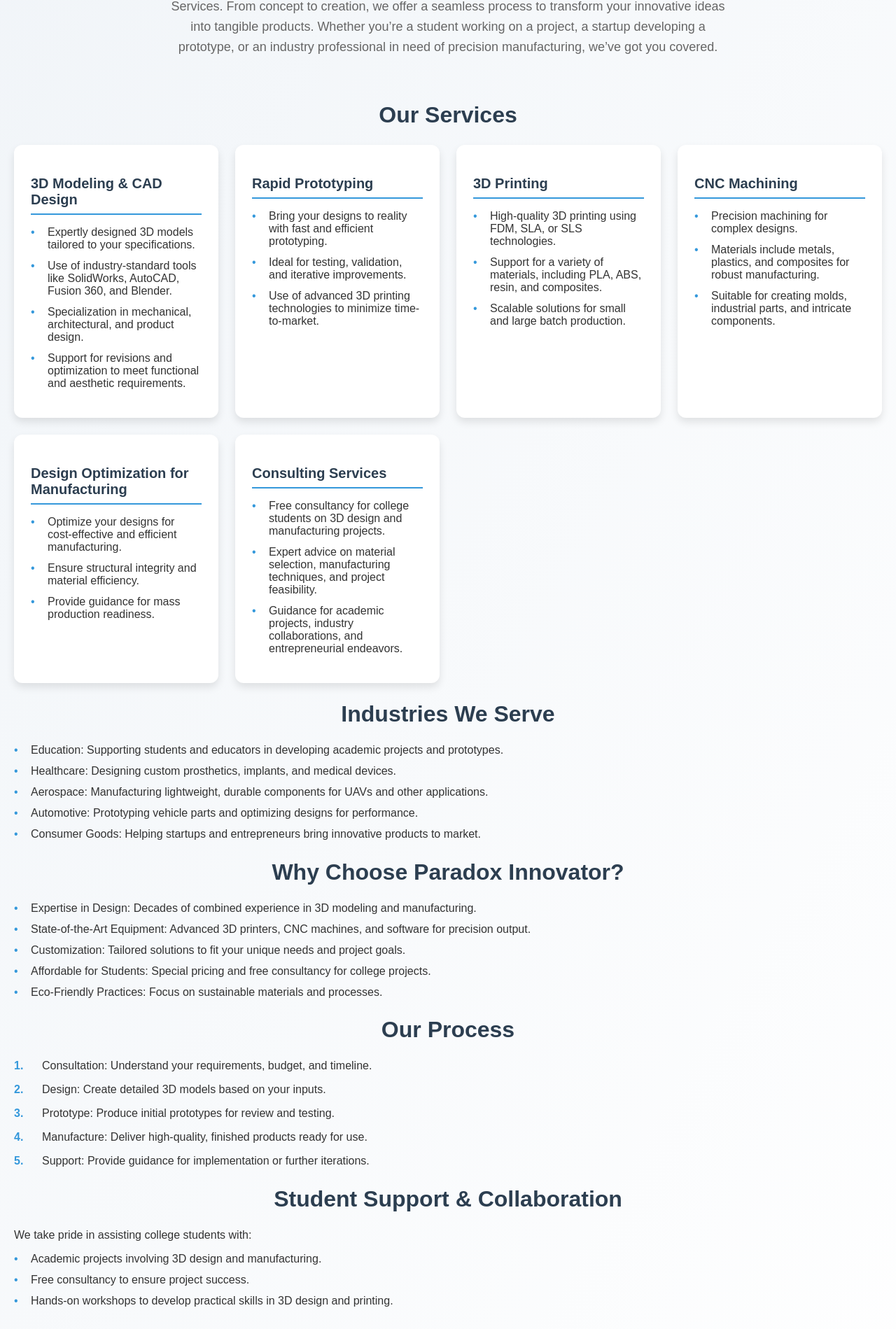
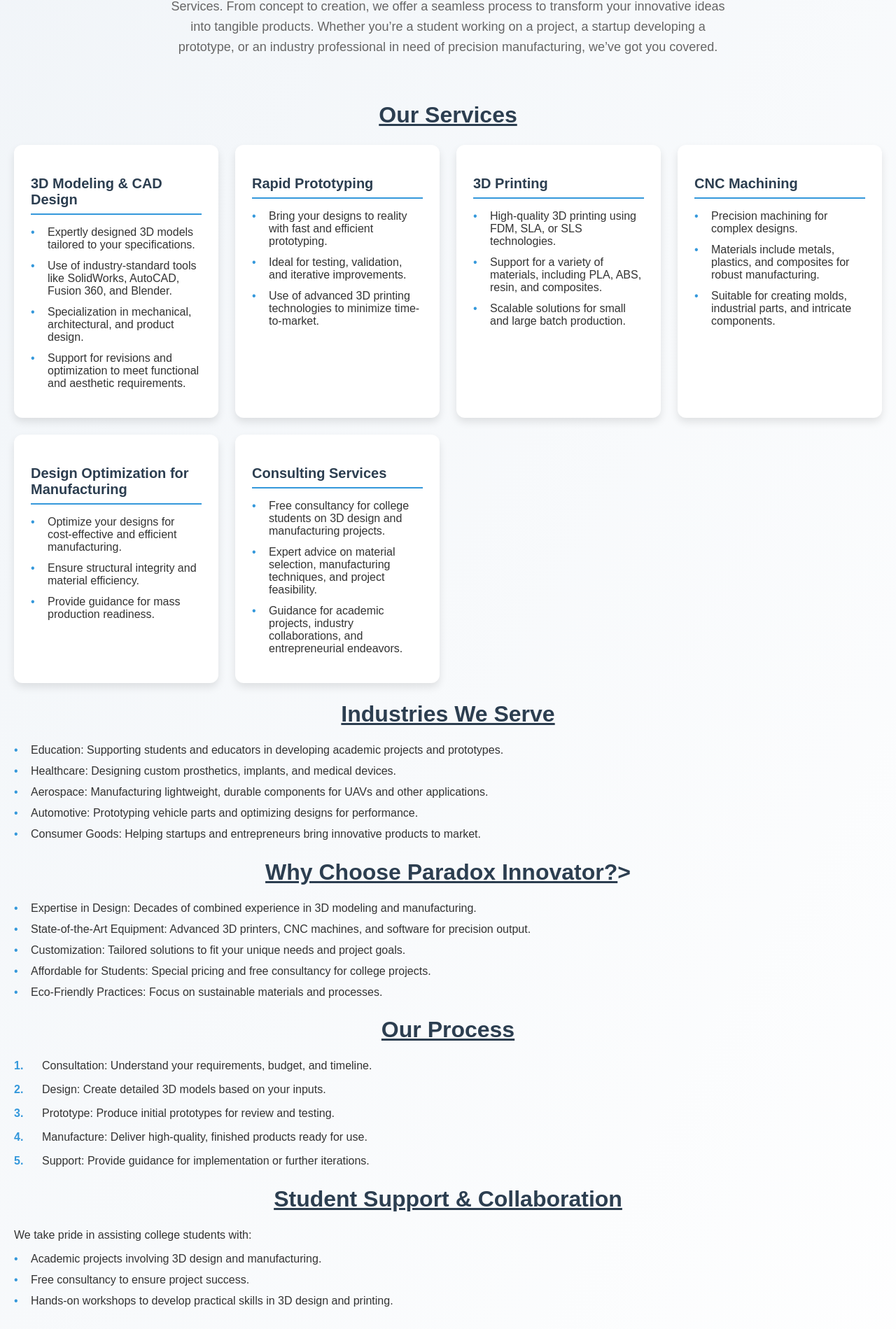
Before and after one commit to shivamp9381/paradox-innovator, a React (Create React App) app: page /3d-design in a window 1280 px wide. Shown: the part 470-2369 px from the top of the page at 70% size. Built offline with nearby package versions, Linux system fonts and the light colour scheme.

Commit message:
Update 3D_design.jsx

```diff
--- a/src/Components/ServiceComponent/IndivdualServices/3D_design/3D_design.jsx
+++ b/src/Components/ServiceComponent/IndivdualServices/3D_design/3D_design.jsx
@@ -20,7 +20,7 @@
       </section>
 
       <section className={styles.services}>
-        <h2 className={styles.subheading}>Our Services</h2>
+        <h1 className={styles.subheading}><u>Our Services</u></h1>
         <div className={styles.serviceList}>
           <div className={styles.service}>
             <h3>3D Modeling & CAD Design</h3>
@@ -75,7 +75,7 @@
       </section>
 
       <section className={styles.industries}>
-        <h2 className={styles.subheading}>Industries We Serve</h2>
+        <h1 className={styles.subheading}><u>Industries We Serve</u></h1>
         <ul>
           <li>Education: Supporting students and educators in developing academic projects and prototypes.</li>
           <li>Healthcare: Designing custom prosthetics, implants, and medical devices.</li>
@@ -86,7 +86,7 @@
       </section>
 
       <section className={styles.whyChoose}>
-        <h2 className={styles.subheading}>Why Choose Paradox Innovator?</h2>
+        <h1 className={styles.subheading}><u>Why Choose Paradox Innovator?</u>></h1>
         <ul>
           <li>Expertise in Design: Decades of combined experience in 3D modeling and manufacturing.</li>
           <li>State-of-the-Art Equipment: Advanced 3D printers, CNC machines, and software for precision output.</li>
@@ -97,7 +97,7 @@
       </section>
 
       <section className={styles.process}>
-        <h2 className={styles.subheading}>Our Process</h2>
+        <h1 className={styles.subheading}><u>Our Process</u></h1>
         <ol>
           <li>Consultation: Understand your requirements, budget, and timeline.</li>
           <li>Design: Create detailed 3D models based on your inputs.</li>
@@ -108,7 +108,7 @@
       </section>
 
       <section className={styles.studentSupport}>
-        <h2 className={styles.subheading}>Student Support & Collaboration</h2>
+        <h1 className={styles.subheading}><u>Student Support & Collaboration</u></h1>
         <p>
           We take pride in assisting college students with:
           <ul>
```
